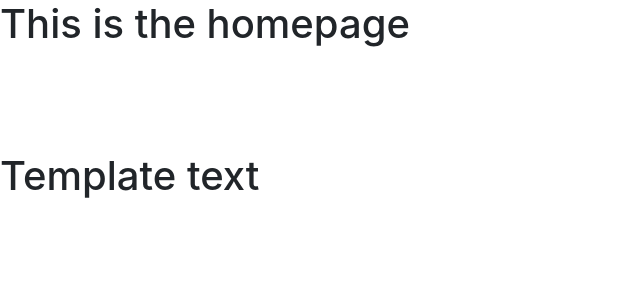
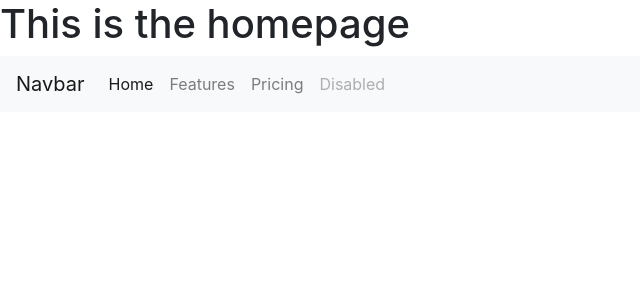
Before and after one commit to ConMet/tracker, a Django app: page / in a window 1280 px wide. Shown: the top 300 px of the page, without its empty margins (0-640 px from the left). Run offline with Django 3.2, Linux system fonts and the light colour scheme; parts of the project's set-up code (start-up, migrations or seed data) failed here and were passed over; some libraries are stand-ins or nearby versions.

Commit message:
Navbar and project_detail added

```diff
--- a/homepage/templates/homepage.html
+++ b/homepage/templates/homepage.html
@@ -2,21 +2,33 @@
 
 {% block page_content %}
 
+<!DOCTYPE html>
 <h1>
-    <!DOCTYPE html>
-
-
 
     <head>
         This is the homepage
     </head>
+</h1>
 
-    <body>
-        <br><br><br>
-    </body>
+<body>
+    <!-- Navbar -->
+    <nav class="navbar navbar-expand-lg navbar-light bg-light">
+        <a class="navbar-brand" href="#">Navbar</a>
+        <button class="navbar-toggler" type="button" data-toggle="collapse" data-target="#navbarNavAltMarkup"
+            aria-controls="navbarNavAltMarkup" aria-expanded="false" aria-label="Toggle navigation">
+            <span class="navbar-toggler-icon"></span>
+        </button>
+        <div class="collapse navbar-collapse" id="navbarNavAltMarkup">
+            <div class="navbar-nav">
+                <a class="nav-item nav-link active" href="#">Home <span class="sr-only">(current)</span></a>
+                <a class="nav-item nav-link" href="#">Features</a>
+                <a class="nav-item nav-link" href="#">Pricing</a>
+                <a class="nav-item nav-link disabled" href="#">Disabled</a>
+            </div>
+        </div>
+    </nav>
+</body>
 
-    </html>
+</html>
 
-
-</h1>
 {% endblock %}
--- a/homepage/views.py
+++ b/homepage/views.py
@@ -4,19 +4,3 @@
 
 def homepage(request):
     return render(request, 'homepage.html', {})
-
-
-def project_index(request):
-    projects = Project.objects.all()
-    context = {
-        'projects': projects
-    }
-    return render(request, 'project_index.html', context)
-
-
-def project_detail(request, pk):
-    project = Project.objects.get(pk=pk)
-    context = {
-        'project': project
-    }
-    return render(request, 'project_detail.html', context)
--- a/tracker/templates/base.html
+++ b/tracker/templates/base.html
@@ -12,11 +12,11 @@
 
     {% block page_content %}{% endblock %}
 
-    <title>Template text</title>
+    <title></title>
 </head>
 
 <body>
-    <h1>Template text</h1>
+    <h1></h1>
 
     <!-- Optional JavaScript -->
     <!-- jQuery first, then Popper.js, then Bootstrap JS -->
@@ -29,6 +29,7 @@
     <script src="https://stackpath.bootstrapcdn.com/bootstrap/4.1.3/js/bootstrap.min.js"
         integrity="sha384-ChfqqxuZUCnJSK3+MXmPNIyE6ZbWh2IMqE241rYiqJxyMiZ6OW/JmZQ5stwEULTy"
         crossorigin="anonymous"></script>
+
 </body>
 
 </html>
```
Also changed, not shown: projects/templates/project_detail.html (added, +18 -0 lines), projects/views.py (+16 -1 lines).
